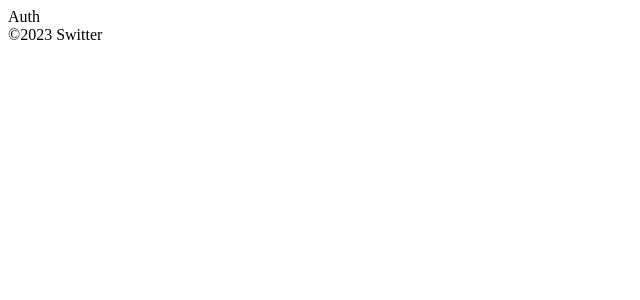
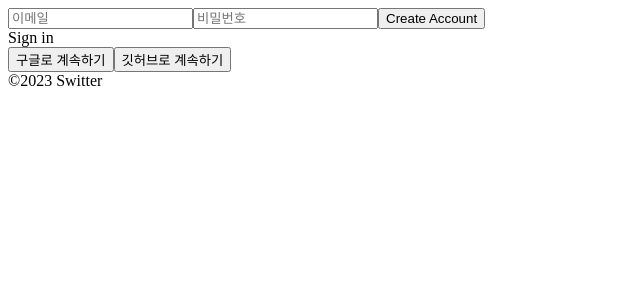
Before and after one commit to DoYunhub/Switter, a React (Create React App) app: page /#/ in a window 1280 px wide. Shown: the top 300 px of the page, without its empty margins (0-640 px from the left). Built offline with nearby package versions, Linux system fonts and the light colour scheme; no server answers.

Commit message:
login&logout

```diff
--- a/src/components/App.js
+++ b/src/components/App.js
@@ -1,12 +1,23 @@
-import React, { useState } from "react";
+import React, { useState, useEffect } from "react";
 import AppRouter from "components/Router";
 import { authService } from "fbase";
 
 function App() {
-  const [isLoggedIn, setIsLoggedIn] = useState(authService.currentUser); //authService.currentUser로 로그인 여부 판별가능
+  const [init, setInit] = useState(false);
+  const [isLoggedIn, setIsLoggedIn] = useState(false); //authService.currentUser로 로그인 여부 판별가능
+  useEffect(() => {
+    authService.onAuthStateChanged((user) => {
+      if (user) {
+        setIsLoggedIn(true);
+      } else {
+        setIsLoggedIn(false);
+      }
+      setInit(true);
+    });
+  }, []);
   return (
     <>
-      <AppRouter isLoggedIn={isLoggedIn} />
+      {init ? <AppRouter isLoggedIn={isLoggedIn} /> : "Initializing..."}
       <footer>&copy;{new Date().getFullYear()} Switter</footer>
     </>
   );
--- /dev/null
+++ b/src/components/Navigation.js
@@ -0,0 +1,17 @@
+import React from "react";
+import { Link } from "react-router-dom";
+
+const Navigation = () => (
+  <nav>
+    <ul>
+      <li>
+        <Link to="/">Home</Link>
+      </li>
+      <li>
+        <Link to="/profile">My Profile</Link>
+      </li>
+    </ul>
+  </nav>
+);
+
+export default Navigation;
--- a/src/components/Router.js
+++ b/src/components/Router.js
@@ -2,21 +2,33 @@
 import { HashRouter as Router, Route, Switch } from "react-router-dom";
 import Auth from "../routes/Auth";
 import Home from "../routes/Home";
+import Navigation from "./Navigation";
+import Profile from "routes/Profile";
+import { Redirect } from "react-router-dom/cjs/react-router-dom.min";
 
 const AppRouter = ({ isLoggedIn }) => {
   return (
     <Router>
+      {isLoggedIn && <Navigation />}
       <Switch>
         {isLoggedIn ? (
           <>
             <Route exact path="/">
               <Home />
             </Route>
-          </> //로그인되면 보일 화면
+            <Route exact path="/profile">
+              <Profile />
+            </Route>
+            <Redirect from="*" to="/" />
+          </> //로그인되면 보일 화면, Redirect는 profile화면에서 로그아웃했을시 profile화면에 머물지 않고 /(home) 화면으로 돌아감.
         ) : (
-          <Route exact path="/">
-            <Auth />
-          </Route> // 비로그인시 보일 화면
+          <>
+            <Route exact path="/">
+              <Auth />
+            </Route>
+            <Redirect from="*" to="/" />
+          </>
+          //로그아웃시 보일 화면
         )}
       </Switch>
     </Router>
--- a/src/fbase.js
+++ b/src/fbase.js
@@ -4,17 +4,15 @@
 import "firebase/compat/storage";
 
 const firebaseConfig = {
-  apiKey: "API_KEY",
-  authDomain: "PROJECT_ID.firebaseapp.com",
-  // The value of `databaseURL` depends on the location of the database
-  databaseURL: "https://DATABASE_NAME.firebaseio.com",
-  projectId: "PROJECT_ID",
-  storageBucket: "PROJECT_ID.appspot.com",
-  messagingSenderId: "SENDER_ID",
-  appId: "APP_ID",
-  // For Firebase JavaScript SDK v7.20.0 and later, `measurementId` is an optional field
-  measurementId: "G-MEASUREMENT_ID",
+  apiKey: "AIzaSyAiDcZy-1jdmbJSDxzBwRijO0m62198_ag",
+  authDomain: "switter-8d673.firebaseapp.com",
+  projectId: "switter-8d673",
+  storageBucket: "switter-8d673.appspot.com",
+  messagingSenderId: "264166122773",
+  appId: "1:264166122773:web:1f4f9ff26f6f7edd20f51c",
 };
 firebase.initializeApp(firebaseConfig);
 
+export const firebaseInstance = firebase;
+
 export const authService = firebase.auth();
--- a/src/index.js
+++ b/src/index.js
@@ -1,10 +1,11 @@
 import React from "react";
 import ReactDOM from "react-dom/client";
 import App from "./components/App";
+import { BrowserRouter } from "react-router-dom";
 
 const root = ReactDOM.createRoot(document.getElementById("root"));
 root.render(
-  <React.StrictMode>
+  <BrowserRouter>
     <App />
-  </React.StrictMode>
+  </BrowserRouter>
 );
--- a/src/routes/Auth.js
+++ b/src/routes/Auth.js
@@ -1,5 +1,92 @@
-import React from "react";
+import { authService, firebaseInstance } from "fbase";
+import React, { useState } from "react";
 
-const Auth = () => <span>Auth</span>; //Auth만적어도 자동으로 import 가능
+const Auth = () => {
+  const [email, setEmail] = useState("");
+  const [password, setPassword] = useState("");
+  const [newAccount, setNewAccount] = useState(true);
+  const [error, setError] = useState("");
+  const onChange = (event) => {
+    const {
+      target: { name, value },
+    } = event;
+    if (name === "email") {
+      setEmail(value);
+    } else if (name === "password") {
+      setPassword(value);
+    }
+  };
+  const onSubmit = async (event) => {
+    event.preventDefault();
+    try {
+      let data;
+      if (newAccount) {
+        data = await authService.createUserWithEmailAndPassword(
+          email,
+          password
+        ); //newAccount가 참이면 새 계정 생성
+      } else {
+        data = await authService.signInWithEmailAndPassword(email, password); //newAccount가 반이면 로그인
+      }
+      console.log(data);
+    } catch (error) {
+      setError(error.message);
+    }
+  };
+
+  const toggleAccount = () => setNewAccount((prev) => !prev);
+  const onSocailClick = async (e) => {
+    const {
+      target: { name },
+    } = e;
+    let provider;
+    if (name === "google") {
+      provider = new firebaseInstance.auth.GoogleAuthProvider();
+    } else if (name === "github") {
+      provider = new firebaseInstance.auth.GithubAuthProvider();
+    }
+    const data = await authService.signInWithPopup(provider);
+    console.log(data);
+  };
+
+  return (
+    <div>
+      <form onSubmit={onSubmit}>
+        <input
+          name="email"
+          type="email"
+          placeholder="이메일"
+          required
+          value={email}
+          onChange={onChange}
+        />
+        <input
+          name="password"
+          type="password"
+          placeholder="비밀번호"
+          required
+          value={password}
+          onChange={onChange}
+        />
+        <input
+          type="submit"
+          value={newAccount ? "Create Account" : "Sign In"}
+        />
+        {error}
+      </form>
+      <span onClick={toggleAccount}>
+        {newAccount ? "Sign in" : "create Account"}
+      </span>
+      <div>
+        <button onClick={onSocailClick} name="google">
+          구글로 계속하기
+        </button>
+        <button onClick={onSocailClick} name="github">
+          깃허브로 계속하기
+        </button>
+      </div>
+    </div>
+  );
+};
 
 export default Auth;
--- a/src/routes/Profile.js
+++ b/src/routes/Profile.js
@@ -1,3 +1,16 @@
+import { authService } from "fbase";
 import React from "react";
+import { useHistory } from "react-router-dom/cjs/react-router-dom.min";
 
-export default () => <span>Profile</span>;
+export default () => {
+  const history = useHistory();
+  const onLogOutClick = () => {
+    authService.signOut();
+    history.push("/");
+  };
+  return (
+    <>
+      <button onClick={onLogOutClick}>Log Out</button>
+    </>
+  );
+};
```
Also changed, not shown: 1 other file (tests, documents, lock files or other folders).
